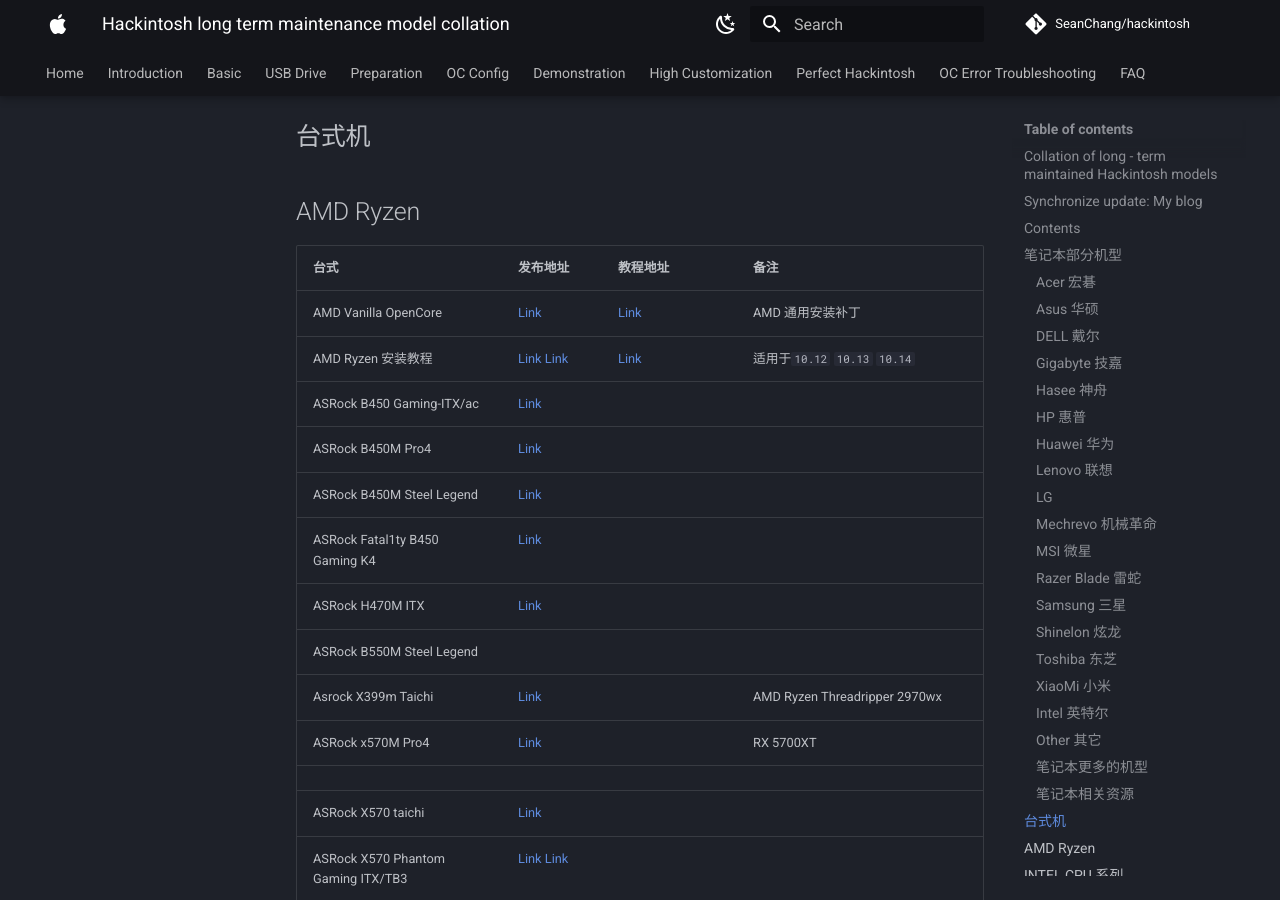
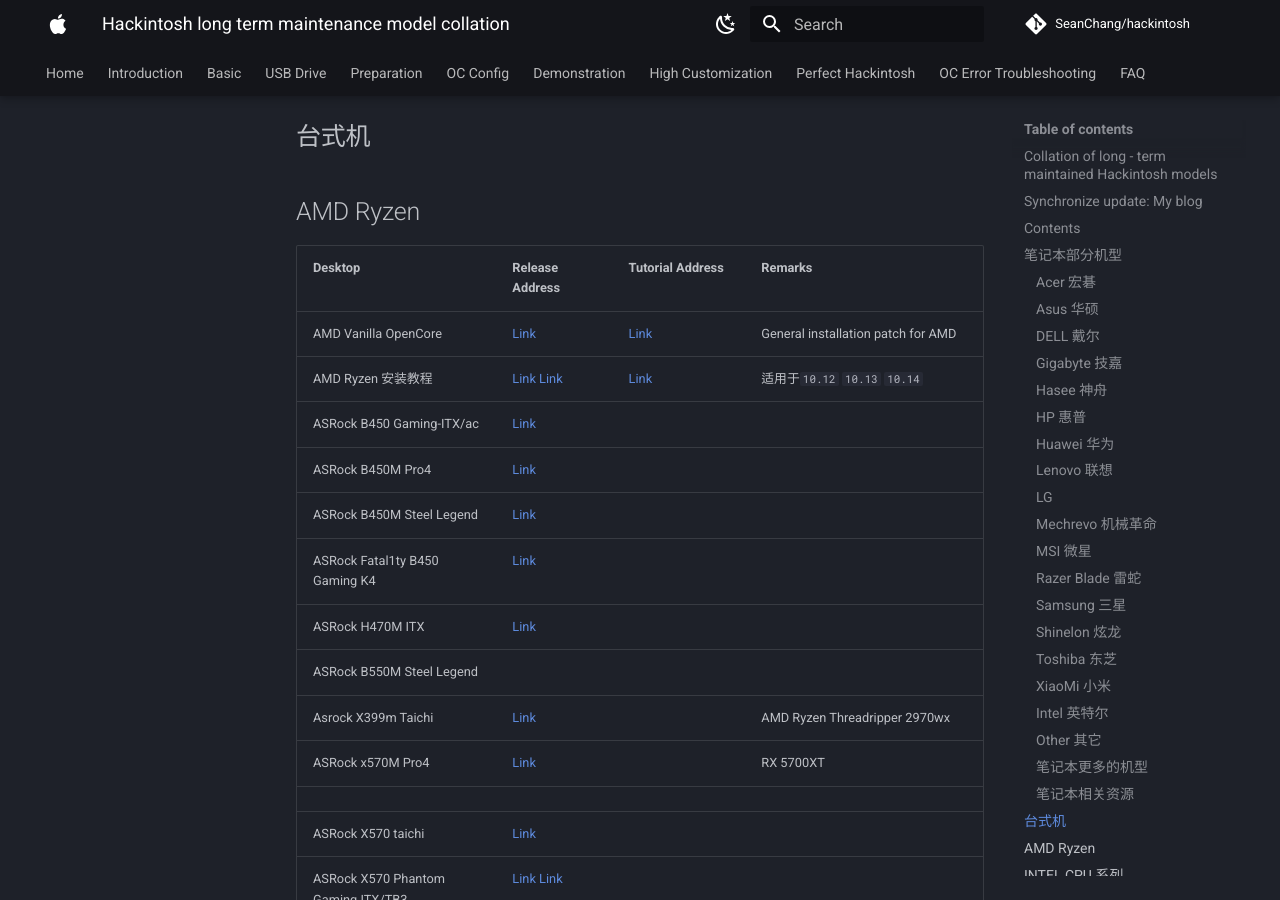
Before and after one commit to SeanChang/Hackintosh, an MkDocs documentation site: the page built from docs/Blog/Hackintosh-long-term-maintenance-model-collation.md, in a window 1280 px wide and 900 px high, scrolled down 52422 px. Built offline with MkDocs 1.6.1 and Material for MkDocs 9.7.7, drawn with Linux system fonts in a browser that asks for light colours; comment, search, counter and statistics services are not loaded; some of the changed text lies outside the part shown.

Commit message:
update blog
update blog

```diff
--- a/docs/Blog/Hackintosh-long-term-maintenance-model-collation.md
+++ b/docs/Blog/Hackintosh-long-term-maintenance-model-collation.md
@@ -1084,9 +1084,9 @@
 
 ## [](#amd-ryzen)AMD Ryzen
 
-| **台式** | 发布地址 | 教程地址 | 备注 |
-| --- | --- | --- | --- |
-| AMD Vanilla OpenCore | [Link](https://github.com/AMD-OSX/AMD_Vanilla) | [Link](https://blog.csdn.net/qq_43547885/article/details/105687341) | AMD 通用安装补丁 |
+| **Desktop** | Release Address | Tutorial Address | Remarks |
+| --- | --- | --- | --- |
+| AMD Vanilla OpenCore | [Link](https://github.com/AMD - OSX/AMD_Vanilla) | [Link](https://blog.csdn.net/qq_43547885/article/details/105687341) | General installation patch for AMD |
 | AMD Ryzen 安装教程 | [Link](https://github.com/MrNegativeTW/Ryzen-Hackintosh-Tutorial) [Link](https://github.com/doesprintfwork/Intel-AMD-Hackintosh-Guide) | [Link](https://mtwstudio.gitbook.io/ryzentosh/) | 适用于`10.12` `10.13` `10.14` |
 | ASRock B450 Gaming-ITX/ac | [Link](https://github.com/LemoFire/OpenCore-ASRock-B450-Gaming-ITX-ac) |  |  |
 | ASRock B450M Pro4 | [Link](https://github.com/dr03m/ASRock-B450M-Pro4-USB-Patch) |  |  |
@@ -1184,7 +1184,7 @@
 
 ### [](#asrock-华擎)ASRock 华擎
 
-| **台式（部分）** | 发布地址 | 教程地址 | 备注 |
+| **Desktop** | Release Address | Tutorial Address | Remarks |
 | --- | --- | --- | --- |
 | ASRock B150M-HDV | [Link](https://github.com/Z-fly/ASRock-B150M-HDV-OpenCore-Hackintosh) |  | 原则上支持 6~9 代 Intel 所有 CPU，核显请自行修改。持续更新，类似配置可参考 |
 | ASRock deskmini 110 | [Link](https://github.com/suxiaogang/asrock-deskmini-110-hackintosh) |  |  |
@@ -1233,7 +1233,7 @@
 
 ### [](#asus-华硕-2)ASUS 华硕
 
-| **台式（部分）** | 发布地址 | 教程地址 | 备注 |
+| **Desktop** | Release Address | Tutorial Address | Remarks |
 | --- | --- | --- | --- |
 | Asus B85 Pro Gamer | [Link](https://github.com/xl120022/ASUS-B85PG-E3-RX570-MAC10.15) |  | e3-1231v3 / rx570 |
 | Asus B85MG | [Link](https://github.com/samleong123/i5-4570-B85MG-HD4600-BigSur-Opencore-EFI) |  | i5-4570 |
@@ -1323,7 +1323,7 @@
 
 ### [](#dell-戴尔-2)Dell 戴尔
 
-| **台式（部分）** | 发布地址 | 教程地址 | 备注 |
+| **Desktop** | Release Address | Tutorial Address | Remarks |
 | --- | --- | --- | --- |
 | Dell ChengMing 3980 | [Link](https://github.com/Triment/efi-hackintosh-chengming3980) |  | Recommend：[BCM94360CD](  ) |
 | Dell ChengMing 3991 | [Link](https://github.com/istarmeow/Hackintosh-Dell.ChengMing.3991-OpenCore.0.7.0-macOS.Big.Sur.11.4) |  |  |
@@ -1374,7 +1374,7 @@
 
 ### [](#gigabyte-技嘉-2)Gigabyte 技嘉
 
-| **台式（部分）** | 发布地址 | 教程地址 | 备注 |
+| **Desktop** | Release Address | Tutorial Address | Remarks |
 | --- | --- | --- | --- |
 | Gigabyte GB-BXi5H-4200 系列主板 | [Link](https://github.com/RehabMan/Gigabyte-BRIX-s-DSDT-Patch) | [Link](https://www.tonymacx86.com/threads/guide-gigabyte-brix-using-clover-uefi-gb-bxi5h-4200-gb-bxi5-4570r-gb-bxi7-4770r.261710/) | 技嘉 GB-BXi5H-4200 系列主板 |
 | Gigabyte B85-HD3 | [Link](https://github.com/lttztt/B85-i5_4590-HACKINTOSH-Clover-EFI) |  | i5-4590 / RX570 |
@@ -1490,7 +1490,7 @@
 
 ### [](#hp-惠普-2)HP 惠普
 
-| **台式（部分）** | 发布地址 | 教程地址 | 备注 |
+| **Desktop** | Release Address | Tutorial Address | Remarks |
 | --- | --- | --- | --- |
 | HP 288 Pro G5 | [Link](https://github.com/liuqqqhuan/HP-288PRO-G5-EFI) |  |  |
 | HP Compaq Pro 4300 | [Link](https://github.com/ichelash/HP4300EFI) |  |  |
@@ -1529,7 +1529,7 @@
 
 ### [](#intel-英特尔-2)Intel 英特尔
 
-| **台式（部分）** | 发布地址 | 教程地址 | 备注 |
+| **Desktop** | Release Address | Tutorial Address | Remarks |
 | --- | --- | --- | --- |
 | Intel NUC 5、6、7、8 系列 | [Link](https://github.com/RehabMan/Intel-NUC-DSDT-Patch) | [Link](https://www.tonymacx86.com/threads/guide-intel-kaby-lake-nuc7-using-clover-uefi-nuc7i7bnh-nuc7i5bnk-nuc7i3bnh-etc.261711/) | mini 主机 |
 | NUC9QNX | [Link](https://github.com/daliansky/Intel-NUC9-Hackintosh) | [Link](https://item.taobao.com/item.htm?id=732931461537) [Link](https://blog.daliansky.net/Intel-NUC9-Hackintosh-and-macOS-Sonoma-Installation-Tutorial.html) |
@@ -1549,7 +1549,7 @@
 
 ### [](#lenovo-联想-2)Lenovo 联想
 
-| **台式（部分）** | 发布地址 | 教程地址 | 备注 |
+| **Desktop** | Release Address | Tutorial Address | Remarks |
 | --- | --- | --- | --- |
 | 联想 Lenovo 启天 M415-D339 | [Link](https://github.com/static-host/Hackintosh-OpenCore) |  |  |
 | 联想 Lenovo 启天 M420-D046© | [Link](https://github.com/crysehillmes/Hackintosh-Lenovo-M420-D046-C) [Link](https://github.com/july929/Lenovo-QiTian-M420-i3-8100-UHD630-OpenCore-EFI) | [Link](https://github.com/crysehillmes/Hackintosh-Lenovo-M420-D046-C/blob/main/README.cn.md) |  |
@@ -1584,7 +1584,7 @@
 
 ### [](#msi-微星-2)MSI 微星
 
-| **台式（部分）** | 发布地址 | 教程地址 | 备注 |
+| **Desktop** | Release Address | Tutorial Address | Remarks |
 | --- | --- | --- | --- |
 | MSI B250M-E | [Link](https://github.com/rakiy/Hackintosh_MSI_B250M_EFI) |  |  |
 | MSI B250 GAMING PRO CARBON | [Link](https://github.com/AurelienAudero/i5-7400-EFI-by-Aure) |  |  |
@@ -1654,7 +1654,7 @@
 
 ### [](#mini-迷你系列)Mini 迷你系列
 
-| **台式（部分）** | 发布地址 | 教程地址 | 备注 |
+| **Desktop** | Release Address | Tutorial Address | Remarks |
 | --- | --- | --- | --- |
 | Asus PN62 | [Link](https://github.com/cuteribs/hackintosh/tree/master/ASUS_PN62) |  |  |
 | **Beelink SEi8** | [Link](https://github.com/daliansky/Beelink-SEI8-Hackintosh) | [Link](https://item.taobao.com/item.htm?id=675661145519) |
```
Also changed, not shown: site/Blog/Hackintosh-long-term-maintenance-model-collation/index.html, site/search/search_index.json.
